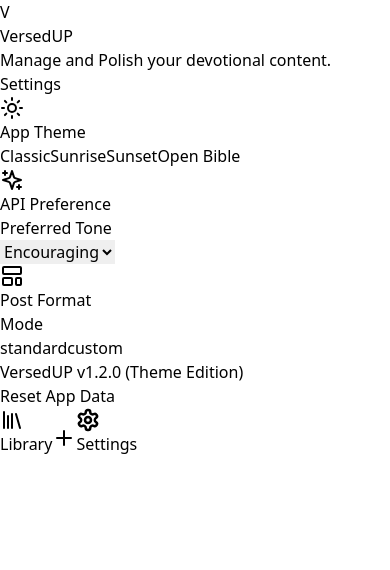
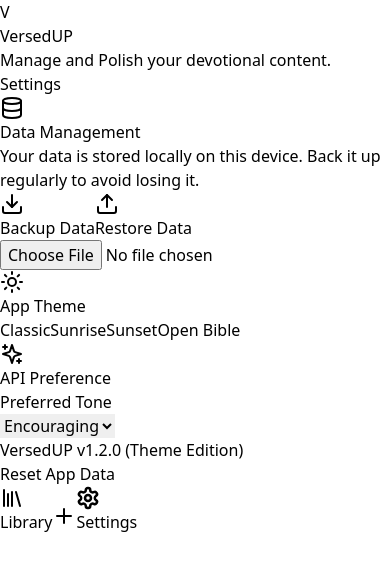
Before and after one commit to dainantonio/VersedUP, a React (Vite) app: page / in a window 390 px wide. Both pictures are taken after a click on the button "Settings". Shown: the top 570 px of the page. Built offline with nearby package versions, Linux system fonts and the light colour scheme.

Commit message:
Update App.jsx
add a Data Management section in Settings. This allows users to:

Export Backup: Download a JSON file of all their devotionals and settings.

Import Backup: Restore their data from that file (useful for moving between phone and laptop).

```diff
--- a/src/App.jsx
+++ b/src/App.jsx
@@ -5,7 +5,8 @@
   MoreVertical, Check, RefreshCw, Smartphone,
   Mail, Video, Hash, FileText, LayoutTemplate,
   Search, Filter, X, Menu, SlidersHorizontal,
-  MoveUp, MoveDown, AlertTriangle, Sun, Moon, BookOpen
+  MoveUp, MoveDown, AlertTriangle, Sun, Moon, BookOpen,
+  Upload, Database
 } from 'lucide-react';
 
 /**
@@ -605,11 +606,68 @@
 
 const SettingsView = ({ settings, updateSetting, themeKey }) => {
   const theme = THEMES[themeKey];
+  const fileInputRef = useRef(null);
+
+  const handleExportData = () => {
+    const data = {
+      devotionals: JSON.parse(localStorage.getItem(`${APP_ID}_data`) || '[]'),
+      settings: JSON.parse(localStorage.getItem(`${APP_ID}_settings`) || '{}')
+    };
+    const blob = new Blob([JSON.stringify(data, null, 2)], { type: 'application/json' });
+    const url = URL.createObjectURL(blob);
+    const a = document.createElement('a');
+    a.href = url;
+    a.download = `versedup-backup-${new Date().toISOString().slice(0,10)}.json`;
+    a.click();
+    URL.revokeObjectURL(url);
+  };
+
+  const handleImportData = (e) => {
+    const file = e.target.files[0];
+    if (!file) return;
+    const reader = new FileReader();
+    reader.onload = (event) => {
+      try {
+        const data = JSON.parse(event.target.result);
+        if (data.devotionals) localStorage.setItem(`${APP_ID}_data`, JSON.stringify(data.devotionals));
+        if (data.settings) localStorage.setItem(`${APP_ID}_settings`, JSON.stringify(data.settings));
+        window.location.reload();
+      } catch (err) {
+        alert('Invalid backup file');
+      }
+    };
+    reader.readAsText(file);
+  };
+
   return (
     <div className="space-y-6 pb-24">
       <h1 className={`text-2xl font-bold ${theme.textColor} ${theme.font}`}>Settings</h1>
 
-      {/* Theme Selector - NEW */}
+      <Card themeKey={themeKey}>
+        <h3 className={`font-bold ${theme.textColor} mb-4 flex items-center gap-2`}>
+          <Database className={`w-4 h-4 ${theme.primaryText}`} /> Data Management
+        </h3>
+        <p className={`text-sm ${theme.subTextColor} mb-4`}>
+          Your data is stored locally on this device. Back it up regularly to avoid losing it.
+        </p>
+        <div className="grid grid-cols-2 gap-3">
+          <Button variant="secondary" onClick={handleExportData} icon={Download} className="text-sm" themeKey={themeKey}>
+            Backup Data
+          </Button>
+          <Button variant="secondary" onClick={() => fileInputRef.current?.click()} icon={Upload} className="text-sm" themeKey={themeKey}>
+            Restore Data
+          </Button>
+          <input
+            type="file"
+            ref={fileInputRef}
+            onChange={handleImportData}
+            accept=".json"
+            className="hidden"
+          />
+        </div>
+      </Card>
+
+      {/* Theme Selector */}
       <Card themeKey={themeKey}>
         <h3 className={`font-bold ${theme.textColor} mb-4 flex items-center gap-2`}>
           <Sun className={`w-4 h-4 ${theme.primaryText}`} /> App Theme
@@ -643,26 +701,6 @@
              <option value="convicting">Convicting</option>
              <option value="poetic">Poetic</option>
            </select>
-        </div>
-      </Card>
-
-      <Card themeKey={themeKey}>
-        <h3 className={`font-bold ${theme.textColor} mb-4 flex items-center gap-2`}>
-          <LayoutTemplate className={`w-4 h-4 ${theme.primaryText}`} /> Post Format
-        </h3>
-        <div className={`flex items-center justify-between mb-4 p-3 ${theme.appBg} rounded-xl`}>
-          <span className={`text-sm font-medium ${theme.textColor}`}>Mode</span>
-          <div className={`flex ${theme.cardBg} rounded-lg p-1 border ${theme.border} shadow-sm`}>
-            {['standard', 'custom'].map(mode => (
-              <button
-                key={mode}
-                onClick={() => updateSetting('postFormatMode', mode)}
-                className={`px-3 py-1.5 rounded-md text-xs font-bold transition-colors capitalize ${settings.postFormatMode === mode ? `${theme.primaryLight} ${theme.primaryText}` : theme.subTextColor}`}
-              >
-                {mode}
-              </button>
-            ))}
-          </div>
         </div>
       </Card>
 
```
